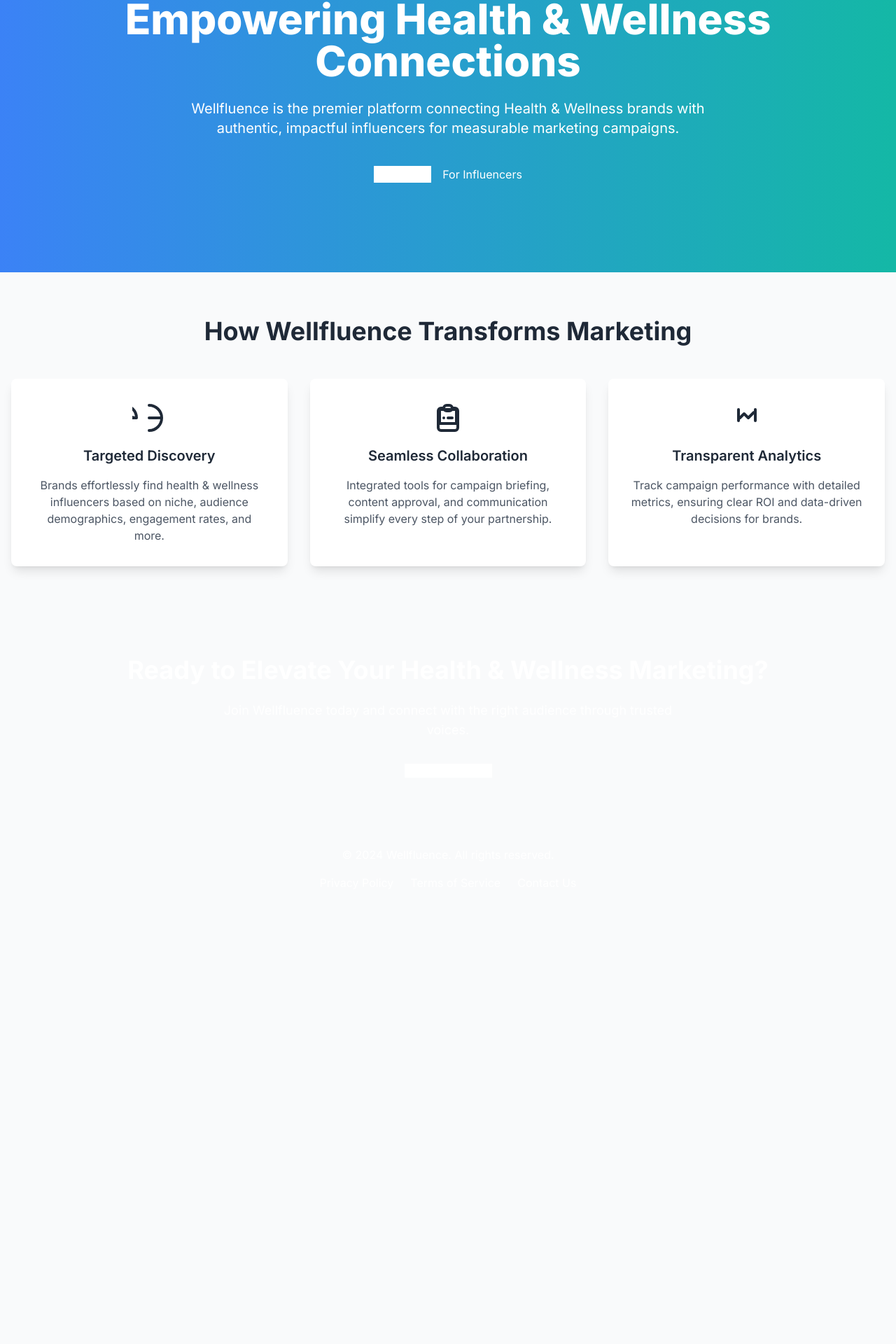
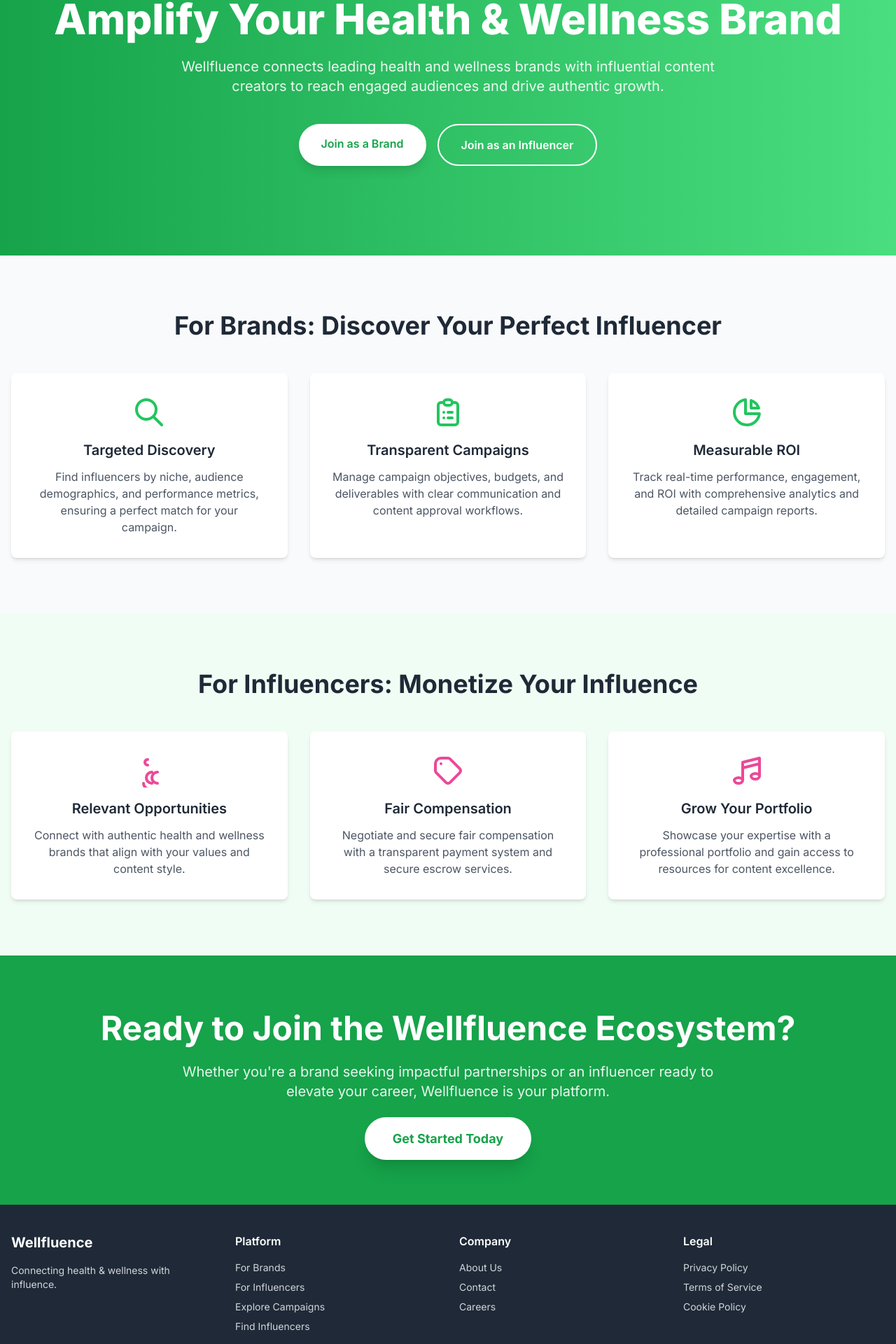
Before and after one commit to sorasitlaiget/Wellfluence, a Next.js app in the folder frontend/: page / in a window 1280 px wide. Shown: the part 195-2115 px from the top of the page at 70% size. Before the commit the page ends 1500 px from the top, so only its background shows below. Built offline with nearby package versions, Linux system fonts and the light colour scheme.

Commit message:
feat: sprint-1 for Wellfluence [latest] 2026-06-17 23:54

```diff
--- a/frontend/app/page.tsx
+++ b/frontend/app/page.tsx
@@ -1,115 +1,165 @@
 import Link from 'next/link';
+import Image from 'next/image';
 
-export default function Home() {
+export default function HomePage() {
   return (
     <div className="min-h-screen flex flex-col">
-      <header className="bg-white shadow-sm py-4">
-        <nav className="container mx-auto flex justify-between items-center px-4">
-          <Link href="/" className="text-2xl font-bold text-primary">
+      {/* Navbar */}
+      <header className="bg-white shadow-sm sticky top-0 z-50">
+        <nav className="container mx-auto px-4 py-4 flex justify-between items-center">
+          <Link href="/" className="text-2xl font-bold text-primary-600">
             Wellfluence
           </Link>
           <div className="space-x-4">
-            <Link href="/login" className="text-dark hover:text-primary">
-              Login
-            </Link>
-            <Link href="/register" className="btn-primary">
-              Register
-            </Link>
+            <Link href="/login" className="text-gray-600 hover:text-primary-600">Login</Link>
+            <Link href="/register" className="px-4 py-2 bg-primary-600 text-white rounded-md hover:bg-primary-700 transition duration-300">Register</Link>
           </div>
         </nav>
       </header>
 
       <main className="flex-grow">
         {/* Hero Section */}
-        <section className="bg-gradient-to-r from-blue-500 to-teal-500 text-white py-20 md:py-32">
-          <div className="container mx-auto text-center px-4">
+        <section className="relative bg-gradient-to-r from-primary-600 to-green-400 text-white py-20 md:py-32">
+          <div className="container mx-auto px-4 text-center">
             <h1 className="text-4xl md:text-6xl font-extrabold leading-tight mb-6">
-              Empowering Health & Wellness Connections
+              Amplify Your Health & Wellness Brand
             </h1>
-            <p className="text-lg md:text-xl max-w-3xl mx-auto mb-10">
-              Wellfluence is the premier platform connecting Health & Wellness brands with authentic, impactful influencers for measurable marketing campaigns.
+            <p className="text-lg md:text-xl max-w-3xl mx-auto mb-10 opacity-90">
+              Wellfluence connects leading health and wellness brands with influential content creators to reach engaged audiences and drive authentic growth.
             </p>
-            <div className="flex flex-col sm:flex-row justify-center space-y-4 sm:space-y-0 sm:space-x-4">
-              <Link href="/register?role=BRAND" className="btn-primary bg-white text-primary hover:bg-gray-100">
-                For Brands
+            <div className="flex justify-center space-x-4">
+              <Link href="/register?role=BRAND" className="px-8 py-4 bg-white text-primary-600 font-semibold rounded-full shadow-lg hover:bg-gray-100 transition duration-300 transform hover:scale-105">
+                Join as a Brand
               </Link>
-              <Link href="/register?role=INFLUENCER" className="btn-secondary border-white text-white hover:bg-white hover:text-primary">
-                For Influencers
+              <Link href="/register?role=INFLUENCER" className="px-8 py-4 border-2 border-white text-white font-semibold rounded-full hover:bg-white hover:text-primary-600 transition duration-300 transform hover:scale-105">
+                Join as an Influencer
               </Link>
             </div>
           </div>
         </section>
 
-        {/* Features Section */}
-        <section className="py-16 bg-light">
+        {/* Features for Brands */}
+        <section className="py-20 bg-gray-50">
           <div className="container mx-auto px-4">
-            <h2 className="text-3xl md:text-4xl font-bold text-center text-dark mb-12">
-              How Wellfluence Transforms Marketing
-            </h2>
-            <div className="grid grid-cols-1 md:grid-cols-2 lg:grid-cols-3 gap-8">
-              {/* Feature 1 */}
-              <div className="bg-white rounded-lg shadow-lg p-8 text-center">
-                <div className="text-primary mb-4">
-                  <svg className="mx-auto h-12 w-12" fill="none" viewBox="0 0 24 24" stroke="currentColor">
-                    <path strokeLinecap="round" strokeLinejoin="round" strokeWidth="2" d="M21 12a9 9 0 01-9 9m9-9a9 9 0 00-9-9m9 9h-9m-9 0a9 9 0 01-9-9m9 9a9 9 0 00-9-9m9 9h-9" />
+            <h2 className="text-3xl md:text-4xl font-bold text-center mb-12 text-gray-800">For Brands: Discover Your Perfect Influencer</h2>
+            <div className="grid md:grid-cols-3 gap-8">
+              <div className="bg-white p-8 rounded-lg shadow-md text-center">
+                <div className="mb-4 text-primary-500">
+                  <svg xmlns="http://www.w3.org/2000/svg" className="h-12 w-12 mx-auto" fill="none" viewBox="0 0 24 24" stroke="currentColor" strokeWidth="2">
+                    <path strokeLinecap="round" strokeLinejoin="round" d="M21 21l-6-6m2-5a7 7 0 11-14 0 7 7 0 0114 0z" />
                   </svg>
                 </div>
-                <h3 className="text-xl font-semibold text-dark mb-4">Targeted Discovery</h3>
-                <p className="text-gray-600">
-                  Brands effortlessly find health & wellness influencers based on niche, audience demographics, engagement rates, and more.
-                </p>
+                <h3 className="text-xl font-semibold mb-3">Targeted Discovery</h3>
+                <p className="text-gray-600">Find influencers by niche, audience demographics, and performance metrics, ensuring a perfect match for your campaign.</p>
               </div>
-              {/* Feature 2 */}
-              <div className="bg-white rounded-lg shadow-lg p-8 text-center">
-                <div className="text-secondary mb-4">
-                  <svg className="mx-auto h-12 w-12" fill="none" viewBox="0 0 24 24" stroke="currentColor">
-                    <path strokeLinecap="round" strokeLinejoin="round" strokeWidth="2" d="M9 5H7a2 2 0 00-2 2v12a2 2 0 002 2h10a2 2 0 002-2V7a2 2 0 00-2-2h-2M9 5a2 2 0 002 2h2a2 2 0 002-2M9 5a2 2 0 012-2h2a2 2 0 012 2m-3 7h3m-3 4h3m-6-4h.01M18 16V6H6v10h12z" />
+              <div className="bg-white p-8 rounded-lg shadow-md text-center">
+                <div className="mb-4 text-primary-500">
+                  <svg xmlns="http://www.w3.org/2000/svg" className="h-12 w-12 mx-auto" fill="none" viewBox="0 0 24 24" stroke="currentColor" strokeWidth="2">
+                    <path strokeLinecap="round" strokeLinejoin="round" d="M9 5H7a2 2 0 00-2 2v12a2 2 0 002 2h10a2 2 0 002-2V7a2 2 0 00-2-2h-2M9 5a2 2 0 002 2h2a2 2 0 002-2M9 5a2 2 0 012-2h2a2 2 0 012 2m-3 7h3m-3 4h3m-6-4h.01M9 16h.01" />
                   </svg>
                 </div>
-                <h3 className="text-xl font-semibold text-dark mb-4">Seamless Collaboration</h3>
-                <p className="text-gray-600">
-                  Integrated tools for campaign briefing, content approval, and communication simplify every step of your partnership.
-                </p>
+                <h3 className="text-xl font-semibold mb-3">Transparent Campaigns</h3>
+                <p className="text-gray-600">Manage campaign objectives, budgets, and deliverables with clear communication and content approval workflows.</p>
               </div>
-              {/* Feature 3 */}
-              <div className="bg-white rounded-lg shadow-lg p-8 text-center">
-                <div className="text-primary mb-4">
-                  <svg className="mx-auto h-12 w-12" fill="none" viewBox="0 0 24 24" stroke="currentColor">
-                    <path strokeLinecap="round" strokeLinejoin="round" strokeWidth="2" d="M7 12l3-3 3 3 4-4M18 14V6M6 14V6" />
+              <div className="bg-white p-8 rounded-lg shadow-md text-center">
+                <div className="mb-4 text-primary-500">
+                  <svg xmlns="http://www.w3.org/2000/svg" className="h-12 w-12 mx-auto" fill="none" viewBox="0 0 24 24" stroke="currentColor" strokeWidth="2">
+                    <path strokeLinecap="round" strokeLinejoin="round" d="M11 3.055A9.001 9.001 0 1020.945 13H11V3.055z" />
+                    <path strokeLinecap="round" strokeLinejoin="round" d="M20.488 9H15V3.512A9.025 9.025 0 0120.488 9z" />
                   </svg>
                 </div>
-                <h3 className="text-xl font-semibold text-dark mb-4">Transparent Analytics</h3>
-                <p className="text-gray-600">
-                  Track campaign performance with detailed metrics, ensuring clear ROI and data-driven decisions for brands.
-                </p>
+                <h3 className="text-xl font-semibold mb-3">Measurable ROI</h3>
+                <p className="text-gray-600">Track real-time performance, engagement, and ROI with comprehensive analytics and detailed campaign reports.</p>
               </div>
             </div>
           </div>
         </section>
 
-        {/* CTA Section */}
-        <section className="bg-secondary text-white py-16">
-          <div className="container mx-auto text-center px-4">
-            <h2 className="text-3xl md:text-4xl font-bold mb-6">Ready to Elevate Your Health & Wellness Marketing?</h2>
-            <p className="text-lg mb-8 max-w-2xl mx-auto">
-              Join Wellfluence today and connect with the right audience through trusted voices.
+        {/* Features for Influencers */}
+        <section className="py-20 bg-primary-50">
+          <div className="container mx-auto px-4">
+            <h2 className="text-3xl md:text-4xl font-bold text-center mb-12 text-gray-800">For Influencers: Monetize Your Influence</h2>
+            <div className="grid md:grid-cols-3 gap-8">
+              <div className="bg-white p-8 rounded-lg shadow-md text-center">
+                <div className="mb-4 text-secondary-500">
+                  <svg xmlns="http://www.w3.org/2000/svg" className="h-12 w-12 mx-auto" fill="none" viewBox="0 0 24 24" stroke="currentColor" strokeWidth="2">
+                    <path strokeLinecap="round" strokeLinejoin="round" d="M11 4a2 2 0 100 4m-3 13a4 4 0 004 4m6-12a4 4 0 100 8m-11 12a4 4 0 100-8m7-12a4 4 0 100 8" />
+                  </svg>
+                </div>
+                <h3 className="text-xl font-semibold mb-3">Relevant Opportunities</h3>
+                <p className="text-gray-600">Connect with authentic health and wellness brands that align with your values and content style.</p>
+              </div>
+              <div className="bg-white p-8 rounded-lg shadow-md text-center">
+                <div className="mb-4 text-secondary-500">
+                  <svg xmlns="http://www.w3.org/2000/svg" className="h-12 w-12 mx-auto" fill="none" viewBox="0 0 24 24" stroke="currentColor" strokeWidth="2">
+                    <path strokeLinecap="round" strokeLinejoin="round" d="M7 7h.01M7 3h5c.512 0 1.024.195 1.414.586l7 7a2 2 0 010 2.828l-7 7a2 2 0 01-2.828 0l-7-7A1.994 1.994 0 013 12V7a4 4 0 014-4z" />
+                  </svg>
+                </div>
+                <h3 className="text-xl font-semibold mb-3">Fair Compensation</h3>
+                <p className="text-gray-600">Negotiate and secure fair compensation with a transparent payment system and secure escrow services.</p>
+              </div>
+              <div className="bg-white p-8 rounded-lg shadow-md text-center">
+                <div className="mb-4 text-secondary-500">
+                  <svg xmlns="http://www.w3.org/2000/svg" className="h-12 w-12 mx-auto" fill="none" viewBox="0 0 24 24" stroke="currentColor" strokeWidth="2">
+                    <path strokeLinecap="round" strokeLinejoin="round" d="M9 19V6l12-3v13M9 19c0 1.105-1.343 2-3 2s-3-.895-3-2 1.343-2 3-2 3 .895 3 2zm12-3c0 1.105-1.343 2-3 2s-3-.895-3-2 1.343-2 3-2 3 .895 3 2zM9 10l12-3" />
+                  </svg>
+                </div>
+                <h3 className="text-xl font-semibold mb-3">Grow Your Portfolio</h3>
+                <p className="text-gray-600">Showcase your expertise with a professional portfolio and gain access to resources for content excellence.</p>
+              </div>
+            </div>
+          </div>
+        </section>
+
+        {/* Call to Action */}
+        <section className="py-20 bg-primary-600 text-white text-center">
+          <div className="container mx-auto px-4">
+            <h2 className="text-3xl md:text-5xl font-bold mb-6">Ready to Join the Wellfluence Ecosystem?</h2>
+            <p className="text-lg md:text-xl max-w-3xl mx-auto mb-10 opacity-90">
+              Whether you're a brand seeking impactful partnerships or an influencer ready to elevate your career, Wellfluence is your platform.
             </p>
-            <Link href="/register" className="btn-primary bg-white text-secondary hover:bg-gray-100">
-              Get Started Now
+            <Link href="/register" className="px-10 py-5 bg-white text-primary-600 font-bold rounded-full text-lg shadow-xl hover:bg-gray-100 transition duration-300 transform hover:scale-105">
+              Get Started Today
             </Link>
           </div>
         </section>
       </main>
 
       {/* Footer */}
-      <footer className="bg-dark text-white py-8">
-        <div className="container mx-auto text-center px-4">
-          <p className="mb-4">© 2024 Wellfluence. All rights reserved.</p>
-          <div className="flex justify-center space-x-6">
-            <Link href="#" className="hover:text-primary">Privacy Policy</Link>
-            <Link href="#" className="hover:text-primary">Terms of Service</Link>
-            <Link href="#" className="hover:text-primary">Contact Us</Link>
+      <footer className="bg-gray-800 text-gray-300 py-10">
+        <div className="container mx-auto px-4 grid grid-cols-1 md:grid-cols-4 gap-8">
+          <div>
+            <h3 className="text-xl font-bold text-white mb-4">Wellfluence</h3>
+            <p className="text-sm">Connecting health & wellness with influence.</p>
           </div>
+          <div>
+            <h4 className="font-semibold text-white mb-4">Platform</h4>
+            <ul className="space-y-2 text-sm">
+              <li><Link href="/for-brands" className="hover:text-primary-400">For Brands</Link></li>
+              <li><Link href="/for-influencers" className="hover:text-primary-400">For Influencers</Link></li>
+              <li><Link href="/campaigns" className="hover:text-primary-400">Explore Campaigns</Link></li>
+              <li><Link href="/influencers" className="hover:text-primary-400">Find Influencers</Link></li>
+            </ul>
+          </div>
+          <div>
+            <h4 className="font-semibold text-white mb-4">Company</h4>
+            <ul className="space-y-2 text-sm">
+              <li><Link href="/about" className="hover:text-primary-400">About Us</Link></li>
+              <li><Link href="/contact" className="hover:text-primary-400">Contact</Link></li>
+              <li><Link href="/careers" className="hover:text-primary-400">Careers</Link></li>
+            </ul>
+          </div>
+          <div>
+            <h4 className="font-semibold text-white mb-4">Legal</h4>
+            <ul className="space-y-2 text-sm">
+              <li><Link href="/privacy-policy" className="hover:text-primary-400">Privacy Policy</Link></li>
+              <li><Link href="/terms-of-service" className="hover:text-primary-400">Terms of Service</Link></li>
+              <li><Link href="/cookies" className="hover:text-primary-400">Cookie Policy</Link></li>
+            </ul>
+          </div>
+        </div>
+        <div className="border-t border-gray-700 mt-8 pt-8 text-center text-sm text-gray-500">
+          &copy; {new Date().getFullYear()} Wellfluence. All rights reserved.
         </div>
       </footer>
     </div>
```
